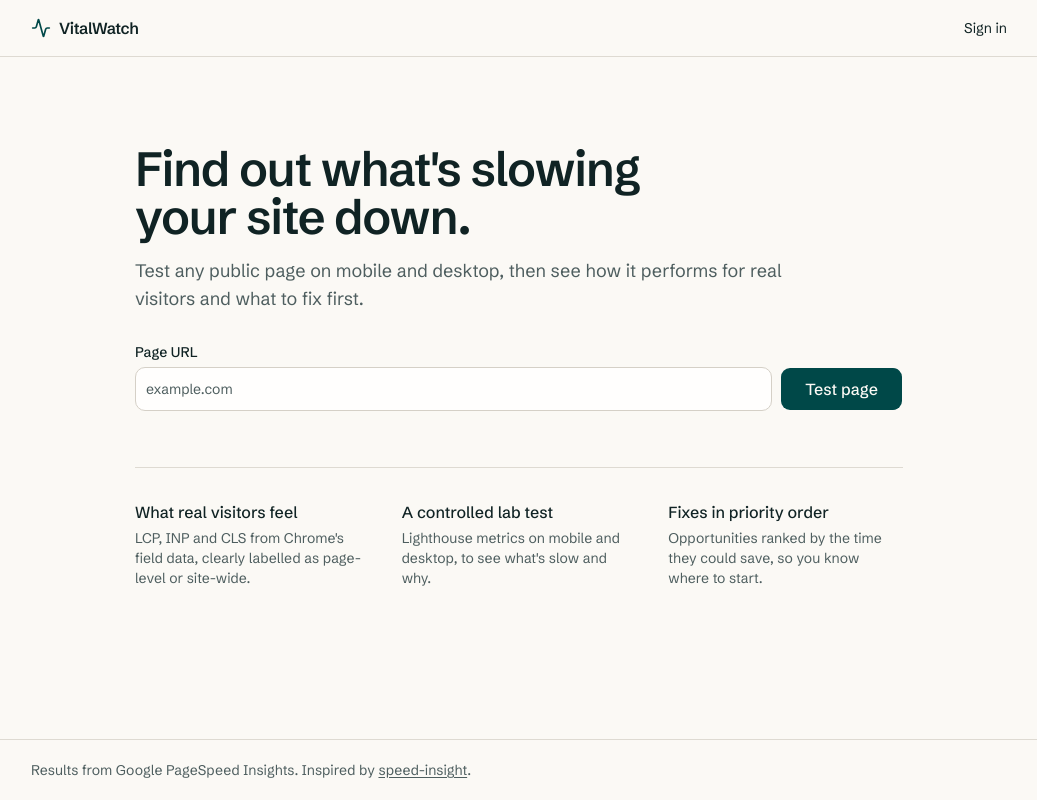
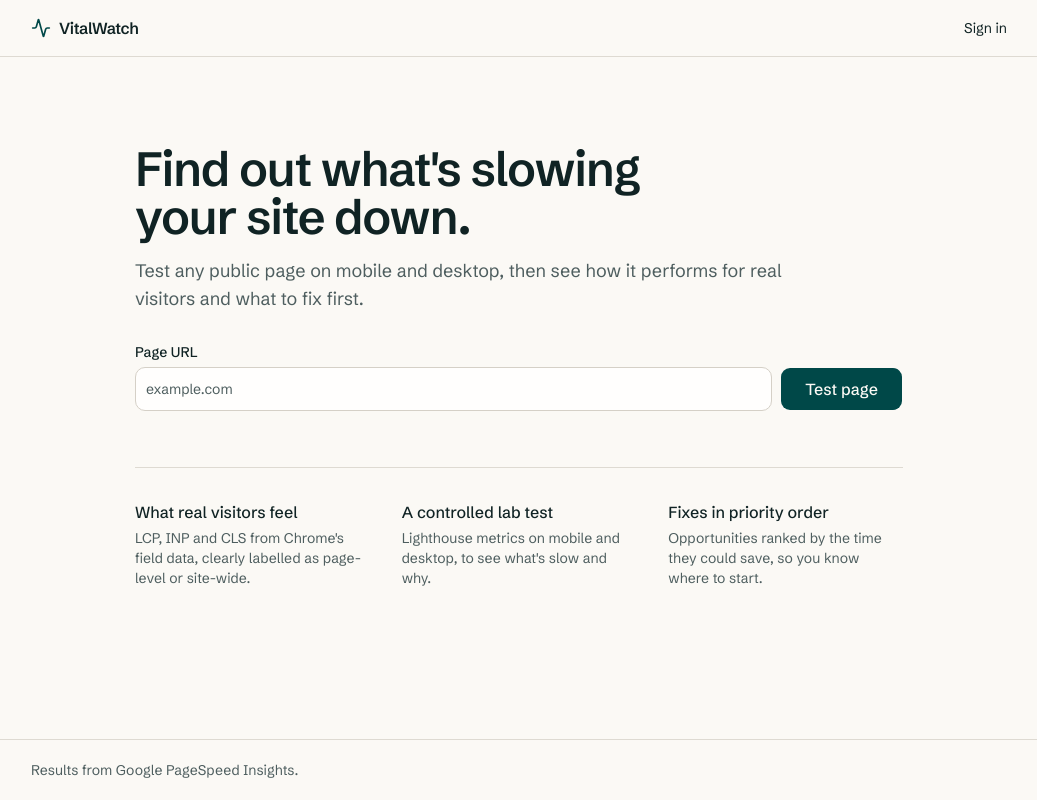
Before and after one commit to sirine2907/vitalwatch, a Next.js app: page / in a window 1280 px wide. Shown: the whole page, without its empty margins (121-1158 px from the left). Built offline with nearby package versions, Linux system fonts and the light colour scheme; no server answers.

Commit message:
Remove inspiration link from footer and plan

```diff
--- a/src/app/layout.tsx
+++ b/src/app/layout.tsx
@@ -64,16 +64,7 @@ export default async function RootLayout({ children }: Readonly<{ children: Reac
         </main>
         <footer className="border-t">
           <p className="mx-auto w-full max-w-5xl px-4 py-5 text-sm text-muted-foreground sm:px-6">
-            Results from Google PageSpeed Insights. Inspired by{" "}
-            <a
-              className="underline underline-offset-2 hover:text-foreground"
-              href="https://github.com/youssefsz/speed-insight"
-              target="_blank"
-              rel="noreferrer"
-            >
-              speed-insight
-            </a>
-            .
+            Results from Google PageSpeed Insights.
           </p>
         </footer>
       </body>
```
Also changed, not shown: 1 other file (tests, documents, lock files or other folders).
